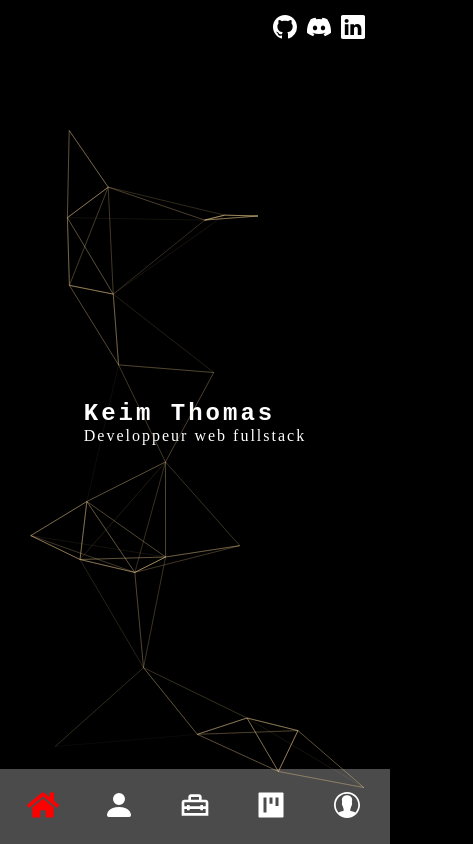
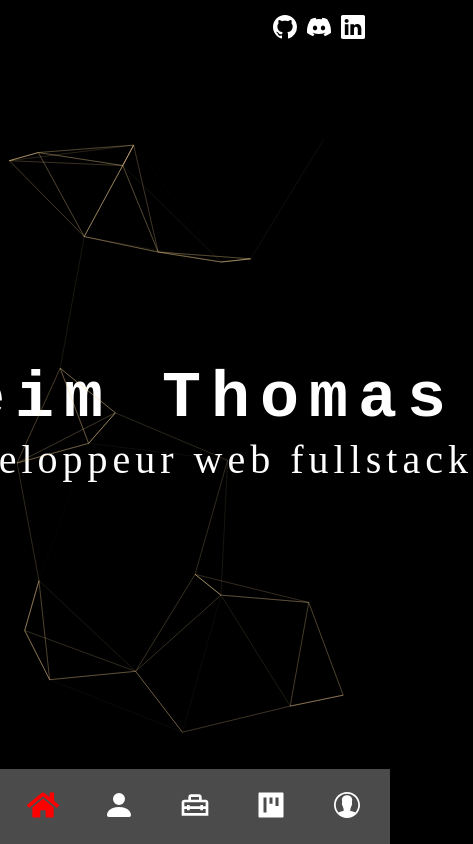
Before and after one commit to heimdall54/portfolio3, a Next.js app: page / in a window 390 px wide. Shown: the whole page, 473 px wide, since content can reach past the window. Built offline with nearby package versions, Linux system fonts and the light colour scheme.

Commit message:
modif particule

```diff
--- a/app/layout.tsx
+++ b/app/layout.tsx
@@ -1,34 +1,28 @@
-"use client"
+import Nav from "@/components/Nav";
+import Header from "@/components/header";
+import ParticleProvider from "@/context/ParticleConext";
+import "@/styles/index.scss";
+import type { Metadata } from "next";
 
-import Nav from "@/components/Nav"
-import Header from "@/components/header"
-import Loader from "@/components/loader"
-import "@/styles/index.scss"
-import React from 'react'
+export const metadata: Metadata = {
+  title: "portfolio",
+};
 
 export default function RootLayout({
   children,
 }: {
-  children: React.ReactNode
+  children: React.ReactNode;
 }) {
-
-  const [loading, setLoading] = React.useState(false)
-
-  React.useEffect(() => {
-    setTimeout(() => setLoading(true), 3000)
-  }, [])
-
   return (
     <html lang="fr">
-      <body >
-        {loading ? (
-          <>
-            <Header />
-            <Nav />
-            {children}
-          </>
-        ) : <Loader />}
+      <body>
+        <ParticleProvider>
+          <Header />
+
+          <Nav />
+          {children}
+        </ParticleProvider>
       </body>
     </html>
-  )
+  );
 }
--- a/app/page.tsx
+++ b/app/page.tsx
@@ -1,96 +1,12 @@
-"use client"
-import { useCallback } from "react";
-import type { Container, Engine } from "tsparticles-engine";
-import Particles from "react-particles";
-import { loadFull } from "tsparticles";
+"use client";
 
 export default function Home() {
-  const particlesInit = useCallback(async (engine: Engine) => {
-    await loadFull(engine);
-  }, []);
-
-  const particlesLoaded = useCallback(async () => { }, [])
   return (
-    <div className='home'>
-      <Particles
-        className="particle"
-        id='tsparticles'
-        init={particlesInit}
-        loaded={particlesLoaded}
-        options={{
-          fullScreen: { enable: false },
-          background: {
-            color: {
-              value: ''
-            },
-          },
-          fps_limit: 120,
-          interactivity: {
-            events: {
-              onClick: {
-                enable: false,
-                mode: 'push'
-              },
-              onHover: {
-                enable: true,
-                mode: 'repulse'
-              },
-              resize: true,
-            },
-            mode: {
-              push: {
-                quantity: 110
-              },
-              repulse: {
-                distance: 200,
-                duration: 0.4,
-              }
-            }
-          },
-          particles: {
-            color: {
-              value: '#e68e2e'
-            },
-            links: {
-              color: '#f5d393',
-              distance: 150,
-              enable: true,
-              opacity: 0.5,
-              width: 1
-            },
-            move: {
-              enable: true,
-              outModes: {
-                default: 'bounce'
-              },
-              random: false,
-              speed: 1,
-              straight: false
-            },
-            number: {
-              density: {
-                enable: true,
-                area: 800,
-              },
-              value: 80
-            },
-            opacity: {
-              value: 0.5,
-            },
-            shape: {
-              type: "cicle"
-            },
-            size: {
-              value: { min: 1, max: 5 }
-            },
-          },
-          detectRetina: true
-        }} />
+    <div className="home">
       <div className="container">
-        <h1 className='text'>Keim Thomas</h1>
-        <p className='sous-text'>Developpeur web fullstack</p>
+        <h1 className="text">Keim Thomas</h1>
+        <p className="sous-text">Developpeur web fullstack</p>
       </div>
-
-    </div >
-  )
+    </div>
+  );
 }
--- /dev/null
+++ b/context/ParticleConext.tsx
@@ -0,0 +1,93 @@
+"use client";
+import { useCallback } from "react";
+import Particles from "react-particles";
+import { loadFull } from "tsparticles";
+import type { Engine } from "tsparticles-engine";
+
+export default function ParticleProvider({ children }: any) {
+  const particlesInit = useCallback(async (engine: Engine) => {
+    await loadFull(engine);
+  }, []);
+
+  const particlesLoaded = useCallback(async () => {}, []);
+  return (
+    <>
+      <Particles
+        className="particle"
+        id="tsparticles"
+        init={particlesInit}
+        loaded={particlesLoaded}
+        options={{
+          fullScreen: { enable: false },
+          background: {
+            color: {
+              value: "",
+            },
+          },
+          fps_limit: 120,
+          interactivity: {
+            events: {
+              onClick: {
+                enable: false,
+                mode: "push",
+              },
+              onHover: {
+                enable: true,
+                mode: "repulse",
+              },
+              resize: true,
+            },
+            mode: {
+              push: {
+                quantity: 110,
+              },
+              repulse: {
+                distance: 200,
+                duration: 0.4,
+              },
+            },
+          },
+          particles: {
+            color: {
+              value: "#e68e2e",
+            },
+            links: {
+              color: "#f5d393",
+              distance: 150,
+              enable: true,
+              opacity: 0.5,
+              width: 1,
+            },
+            move: {
+              enable: true,
+              outModes: {
+                default: "bounce",
+              },
+              random: false,
+              speed: 1,
+              straight: false,
+            },
+            number: {
+              density: {
+                enable: true,
+                area: 800,
+              },
+              value: 80,
+            },
+            opacity: {
+              value: 0.5,
+            },
+            shape: {
+              type: "cicle",
+            },
+            size: {
+              value: { min: 1, max: 5 },
+            },
+          },
+          detectRetina: true,
+        }}
+      />
+      {children}
+    </>
+  );
+}
--- a/styles/components/home/home.scss
+++ b/styles/components/home/home.scss
@@ -5,6 +5,27 @@
   flex-direction: column;
   justify-content: center;
   align-items: center;
+
+  .text {
+    font-size: 5em;
+    letter-spacing: 10px;
+    font-family: monospace;
+    /* border-right: 5px solid; */
+    width: 100%;
+    white-space: nowrap;
+    overflow: hidden;
+    animation: typing 2s steps(19), cursor 0.4s step-end infinite alternate;
+  }
+
+  .sous-text {
+    font-size: 2.5em;
+    letter-spacing: 5px;
+    /* border-right: 5px solid; */
+    width: 100%;
+    white-space: nowrap;
+    overflow: hidden;
+    animation: typing 2s steps(19), cursor 0.4s step-end infinite alternate;
+  }
 }
 
 .particle {
@@ -18,30 +39,9 @@
   display: inline-block;
 }
 
-.text {
-    font-size: 5em;
-    letter-spacing: 10px;
-    font-family: monospace;
-    /* border-right: 5px solid; */
-    width: 100%;
-    white-space: nowrap;
-    overflow: hidden;
-    animation: typing 2s steps(19), cursor .4s step-end infinite alternate;
-}
-
-.sous-text {
-    font-size: 2.5em;
-    letter-spacing: 5px;
-    /* border-right: 5px solid; */
-    width: 100%;
-    white-space: nowrap;
-    overflow: hidden;
-    animation: typing 2s steps(19), cursor .4s step-end infinite alternate;
-}
-
 @keyframes cursor {
   50% {
-        border-color: black
+    border-color: black;
   }
 }
 
@@ -51,8 +51,7 @@
   }
 }
 
-
-@media screen and (max-width:700px) {
+@media screen and (max-width: 700px) {
   // .particle {
   //     display: none;
   // }
@@ -61,8 +60,6 @@
     display: block;
   }
 
-
-
   .text {
     font-size: 1.5rem;
     letter-spacing: 3px;
@@ -70,7 +67,7 @@
     width: 100%;
     white-space: nowrap;
     overflow: hidden;
-        animation: typing 2s steps(19), cursor .4s step-end infinite alternate;
+    animation: typing 2s steps(19), cursor 0.4s step-end infinite alternate;
   }
 
   .sous-text {
@@ -80,6 +77,6 @@
     width: 100%;
     white-space: nowrap;
     overflow: hidden;
-        animation: typing 2s steps(19), cursor .4s step-end infinite alternate;
+    animation: typing 2s steps(19), cursor 0.4s step-end infinite alternate;
   }
 }
```
Also changed, not shown: app/propos/page.tsx (added, +18 -0 lines), package.json (+4 -4 lines), 1 other file (tests, documents, lock files or other folders). Lines whose indentation alone changed are shown as unchanged.
